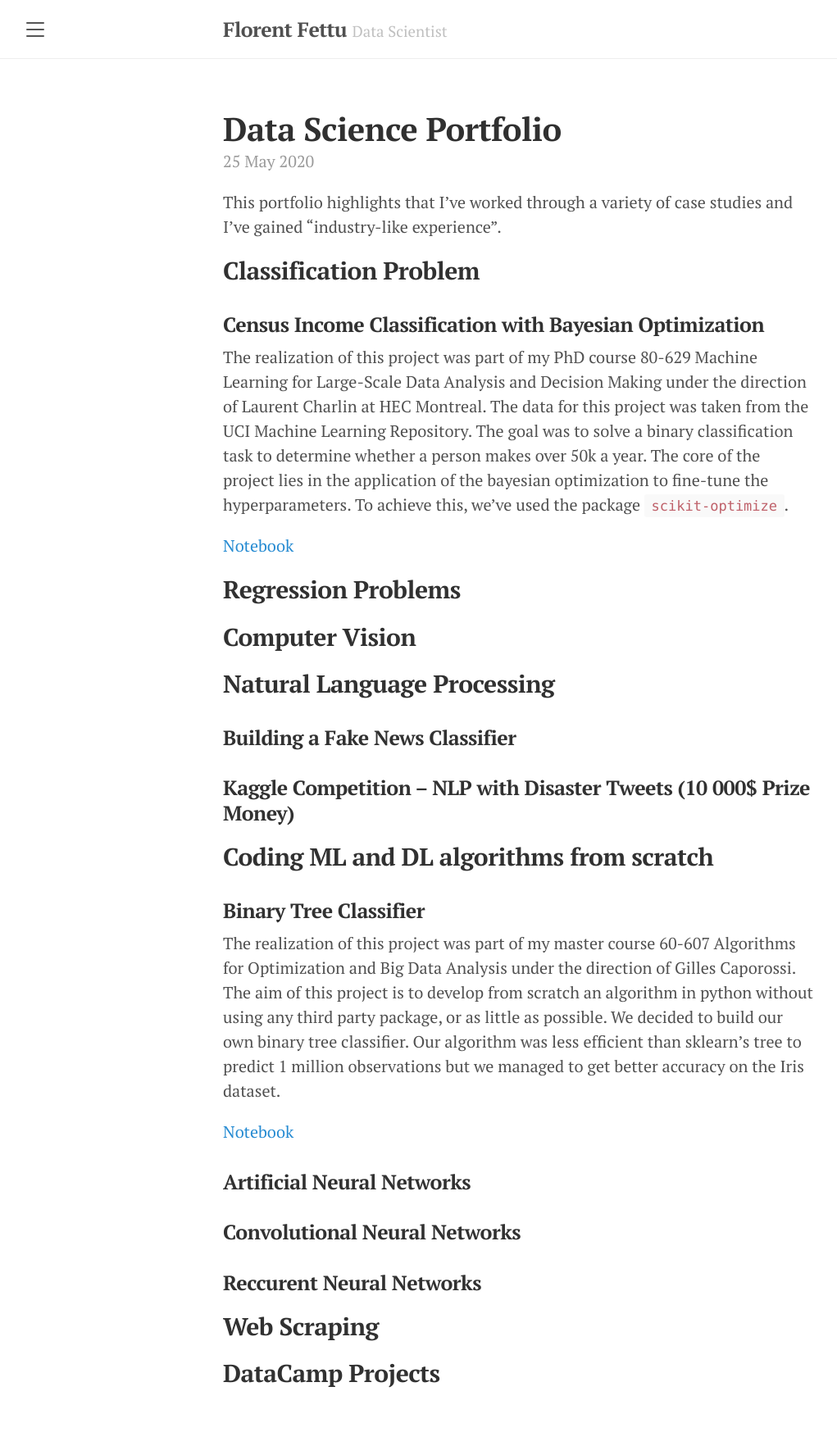
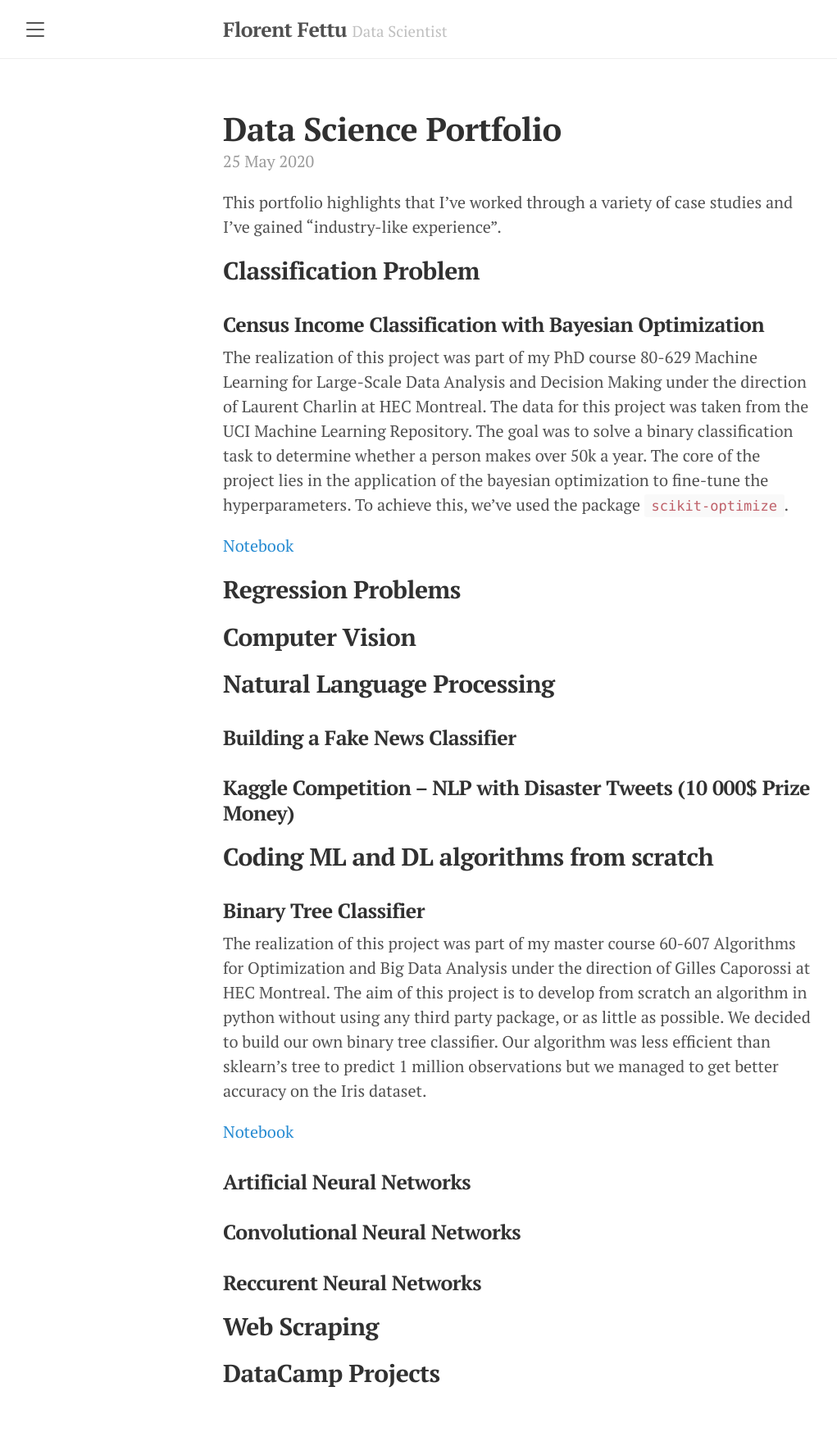
Before and after one commit to florentfettu/florentfettu.github.io, a Jekyll site: the page built from _posts/2020-05-25-data-science-portfolio.md, in a window 1280 px wide. Shown: the whole page at 82% size, without its empty margins (8-1029 px from the left). Built offline with Jekyll 4.4.1, drawn with Linux system fonts in a browser that asks for light colours; nearby versions of some CDN libraries.

Commit message:
Update 2020-05-25-data-science-portfolio.md

```diff
--- a/_posts/2020-05-25-data-science-portfolio.md
+++ b/_posts/2020-05-25-data-science-portfolio.md
@@ -27,7 +27,7 @@
 
 ### Binary Tree Classifier
 
-The realization of this project was part of my master course 60-607 Algorithms for Optimization and Big Data Analysis under the direction of Gilles Caporossi. The aim of this project is to develop from scratch an algorithm in python without using any third party package, or as little as possible. We decided to build our own binary tree classifier. Our algorithm was less efficient than sklearn's tree to predict 1 million observations but we managed to get better accuracy on the Iris dataset.
+The realization of this project was part of my master course 60-607 Algorithms for Optimization and Big Data Analysis under the direction of Gilles Caporossi at HEC Montreal. The aim of this project is to develop from scratch an algorithm in python without using any third party package, or as little as possible. We decided to build our own binary tree classifier. Our algorithm was less efficient than sklearn's tree to predict 1 million observations but we managed to get better accuracy on the Iris dataset.
 
 <a href="https://florentfettu.github.io/Notebooks/arbre_decision_clean.html" target="_blank">Notebook</a>
 
```
